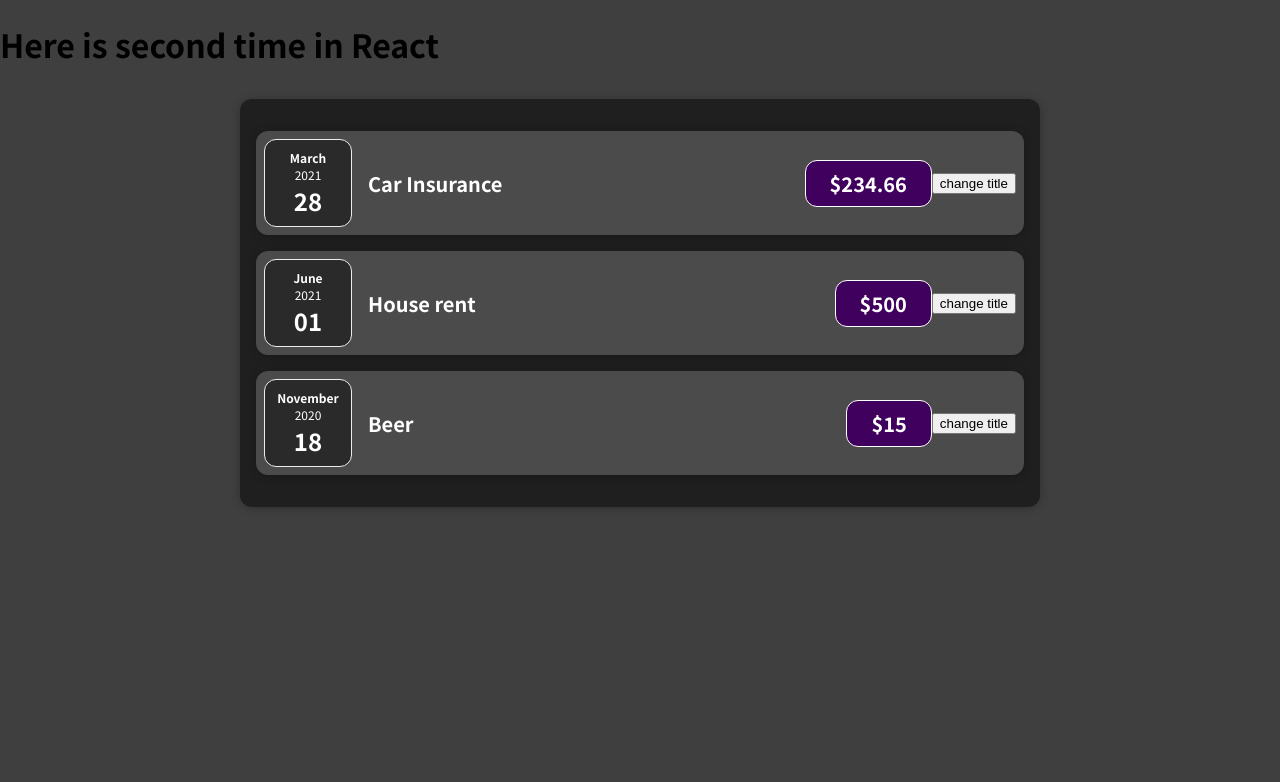
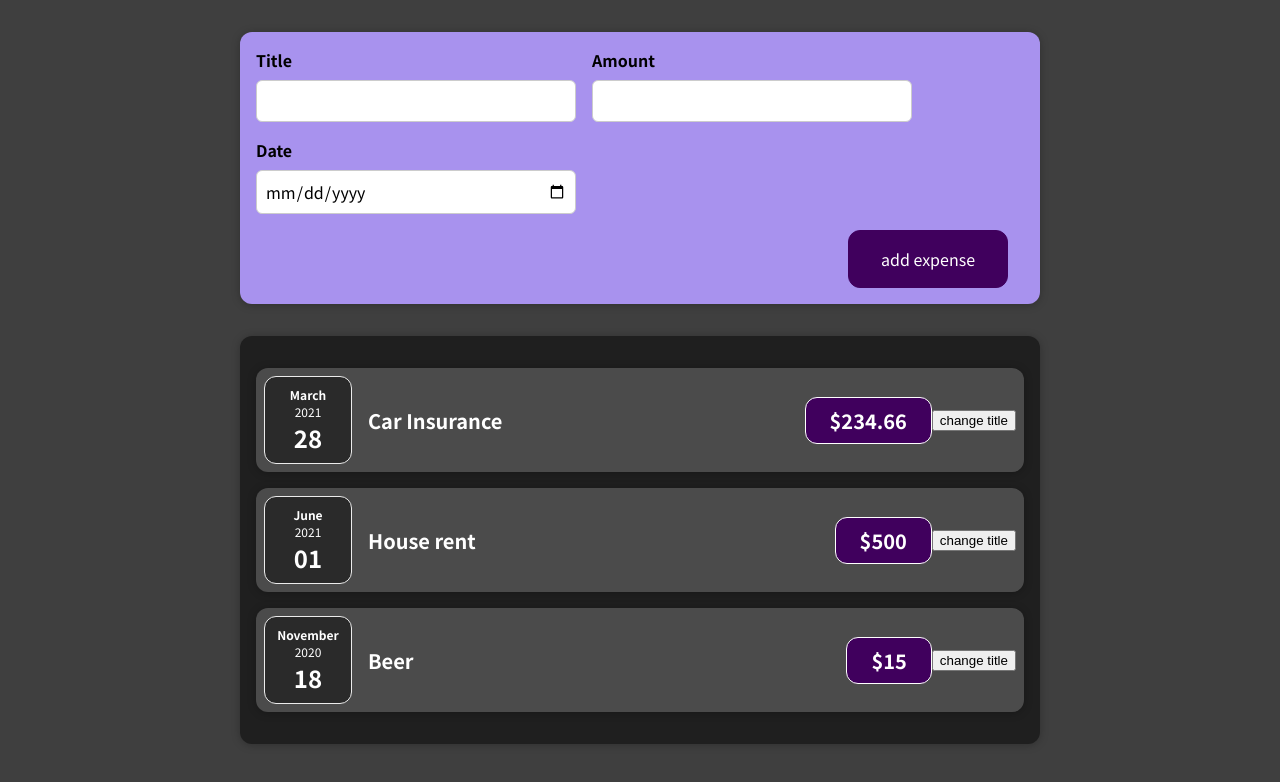
Before and after one commit to BojanMijatovic/Learn-React-step-by-step, a React (Create React App) app in the folder Basic/Working With Components/01-starting-setup/: page / in a window 1280 px wide. Shown: the top 782 px of the page. Built offline with nearby package versions, Linux system fonts and the light colour scheme.

Commit message:
add new Expense Form

```diff
--- a/Basic/Working With Components/01-starting-setup/src/App.js
+++ b/Basic/Working With Components/01-starting-setup/src/App.js
@@ -1,5 +1,5 @@
 import Expenses from './components/Expenses/Expenses';
-
+import NewExpense from './components/NewExpense/NewExpense';
 const App = () => {
   const expenses = [
     {
@@ -25,7 +25,7 @@ const App = () => {
   ];
   return (
     <div>
-      <h1>Here is second time in React</h1>
+      <NewExpense />
       <Expenses expenses={expenses} />
     </div>
   );
--- /dev/null
+++ b/Basic/Working With Components/01-starting-setup/src/components/NewExpense/ExpenseForm.css
@@ -0,0 +1,26 @@
+.new-expense__controls {
+    display: flex;
+    flex-wrap: wrap;
+    gap: 1rem;
+    margin-bottom: 1rem;
+    text-align: left;
+}
+
+.new-expense__control label {
+    font-weight: bold;
+    margin-bottom: 0.5rem;
+    display: block;
+}
+
+.new-expense__control input {
+    font: inherit;
+    padding: 0.5rem;
+    border-radius: 6px;
+    border: 1px solid #ccc;
+    width: 20rem;
+    max-width: 100%;
+}
+
+.new-expense__actions {
+    text-align: right;
+}
--- /dev/null
+++ b/Basic/Working With Components/01-starting-setup/src/components/NewExpense/ExpenseForm.js
@@ -0,0 +1,27 @@
+import './ExpenseForm.css';
+
+const ExpenseForm = () => {
+  return (
+    <form>
+      <div className='new-expense__controls'>
+        <div className='new-expense__control'>
+          <label>Title</label>
+          <input type='text' />
+        </div>
+        <div className='new-expense__control'>
+          <label>Amount</label>
+          <input type='number' min='0.01' step='0.01' />
+        </div>
+        <div className='new-expense__control'>
+          <label>Date</label>
+          <input type='date' min='2019-01-01' max='2023-12-31' />
+        </div>
+      </div>
+      <div className='new-expense__actions'>
+        <button type='submit'>add expense</button>
+      </div>
+    </form>
+  );
+};
+
+export default ExpenseForm;
--- /dev/null
+++ b/Basic/Working With Components/01-starting-setup/src/components/NewExpense/NewExpense.css
@@ -0,0 +1,38 @@
+.new-expense {
+    background-color: #a892ee;
+    padding: 1rem;
+    margin: 2rem auto;
+    width: 50rem;
+    max-width: 95%;
+    border-radius: 12px;
+    text-align: center;
+    box-shadow: 0 1px 8px rgba(0, 0, 0, 0.25);
+}
+
+.new-expense button {
+    font: inherit;
+    cursor: pointer;
+    padding: 1rem 2rem;
+    border: 1px solid #40005d;
+    background-color: #40005d;
+    color: white;
+    border-radius: 12px;
+    margin-right: 1rem;
+}
+
+.new-expense button:hover,
+.new-expense button:active {
+    background-color: #510674;
+    border-color: #510674;
+}
+
+.new-expense button.alternative {
+    color: #220131;
+    border-color: transparent;
+    background-color: transparent;
+}
+
+.new-expense button.alternative:hover,
+.new-expense button.alternative:active {
+    background-color: #ddb3f8;
+}
--- /dev/null
+++ b/Basic/Working With Components/01-starting-setup/src/components/NewExpense/NewExpense.js
@@ -0,0 +1,12 @@
+import './NewExpense.css';
+import ExpenseForm from './ExpenseForm';
+
+const NewExpense = () => {
+  return (
+    <div className='new-expense'>
+      <ExpenseForm />
+    </div>
+  );
+};
+
+export default NewExpense;
```
Also changed, not shown: 1 other file (tests, documents, lock files or other folders).
